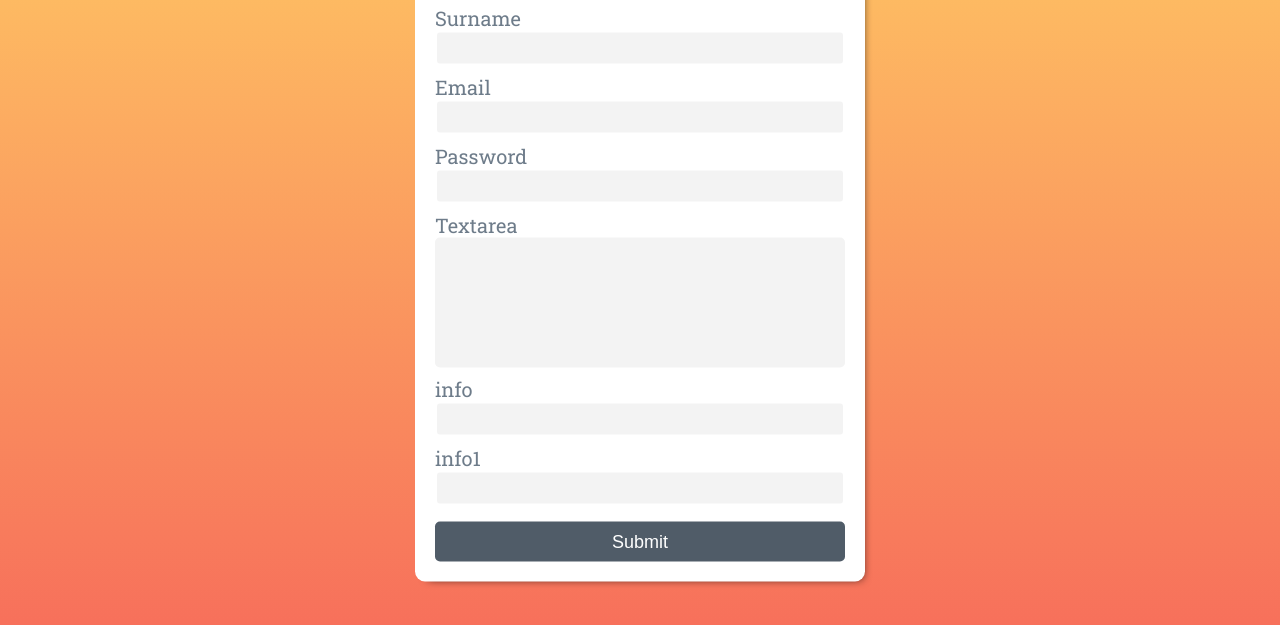
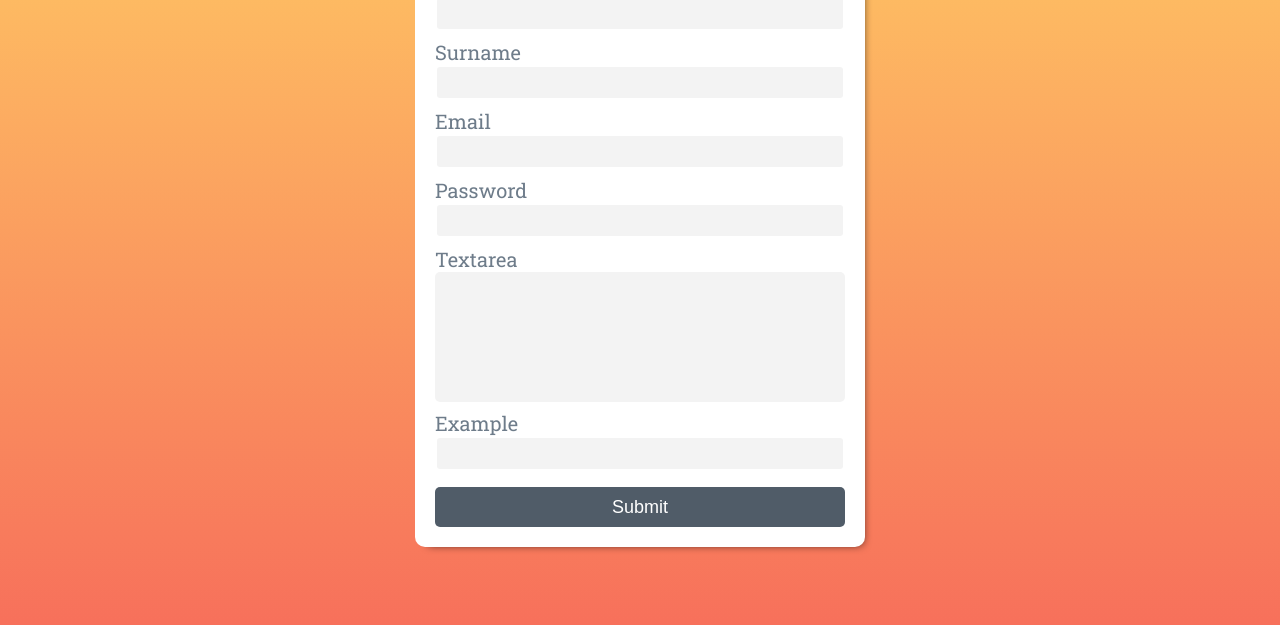
Before and after one commit to GregMalczynski/custom-validate-form, a plain HTML site: page index.html in a window 1280 px wide. Shown: the part 173-798 px from the top of the page. Drawn offline with Linux system fonts and the light colour scheme.

Commit message:
Add screenshots and update README.md

```diff
--- a/index.html
+++ b/index.html
@@ -43,15 +43,11 @@
                 <action class="textarea"></action>
             </section>
 
+            <!-- Example Section Below / example field -->
+
             <section id="info"class="form-section">
-                <label name="info">info</label>
+                <label name="info">Example</label>
                 <input type="text" class="info" name="input" data-validate-text="validateTextField" value="" />
-                <action class="input"></action>
-            </section>
-
-            <section id="info1" class="form-section">
-                <label name="info">info1</label>
-                <input type="text" class="info1" name="input" data-validate-text="validateTextField" value="" />
                 <action class="input"></action>
             </section>
 
```
Also changed, not shown: screen-shots/custom-validate-form-1.jpg (added), screen-shots/custom-validate-form-2.jpg (added), 1 other file.
